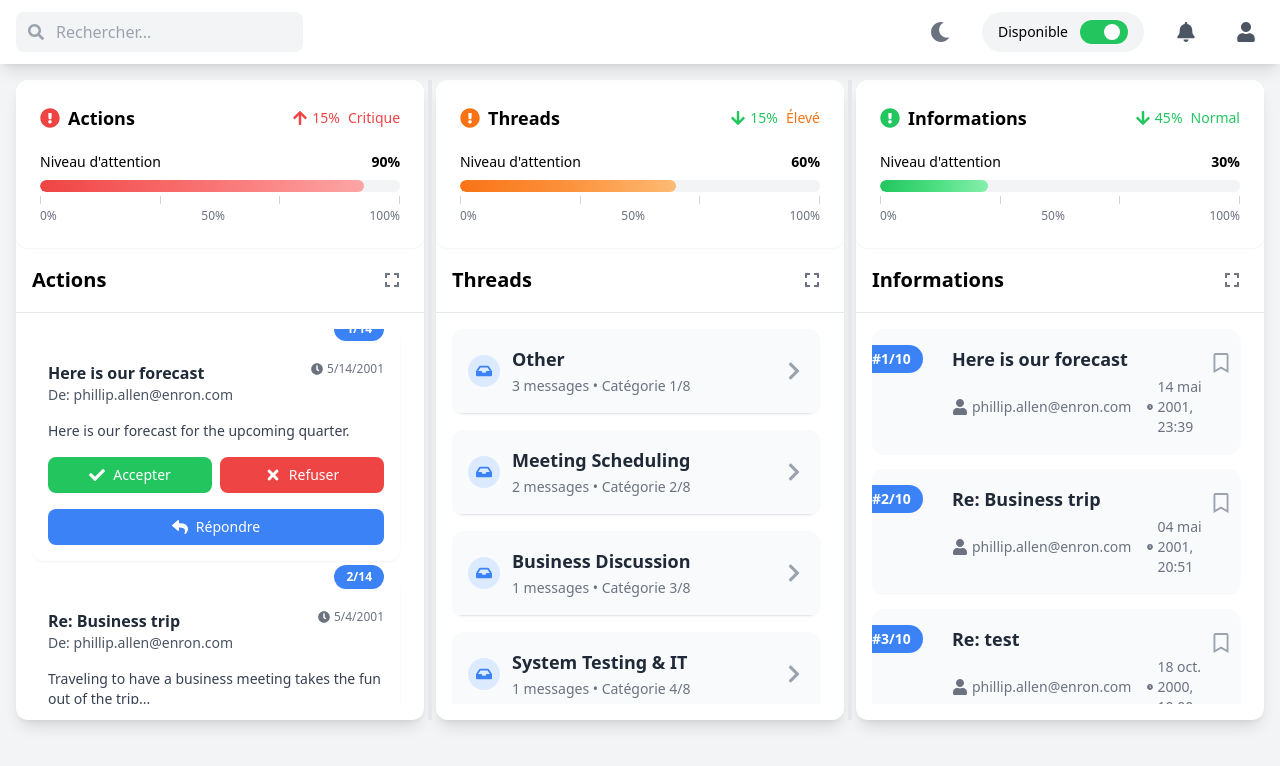
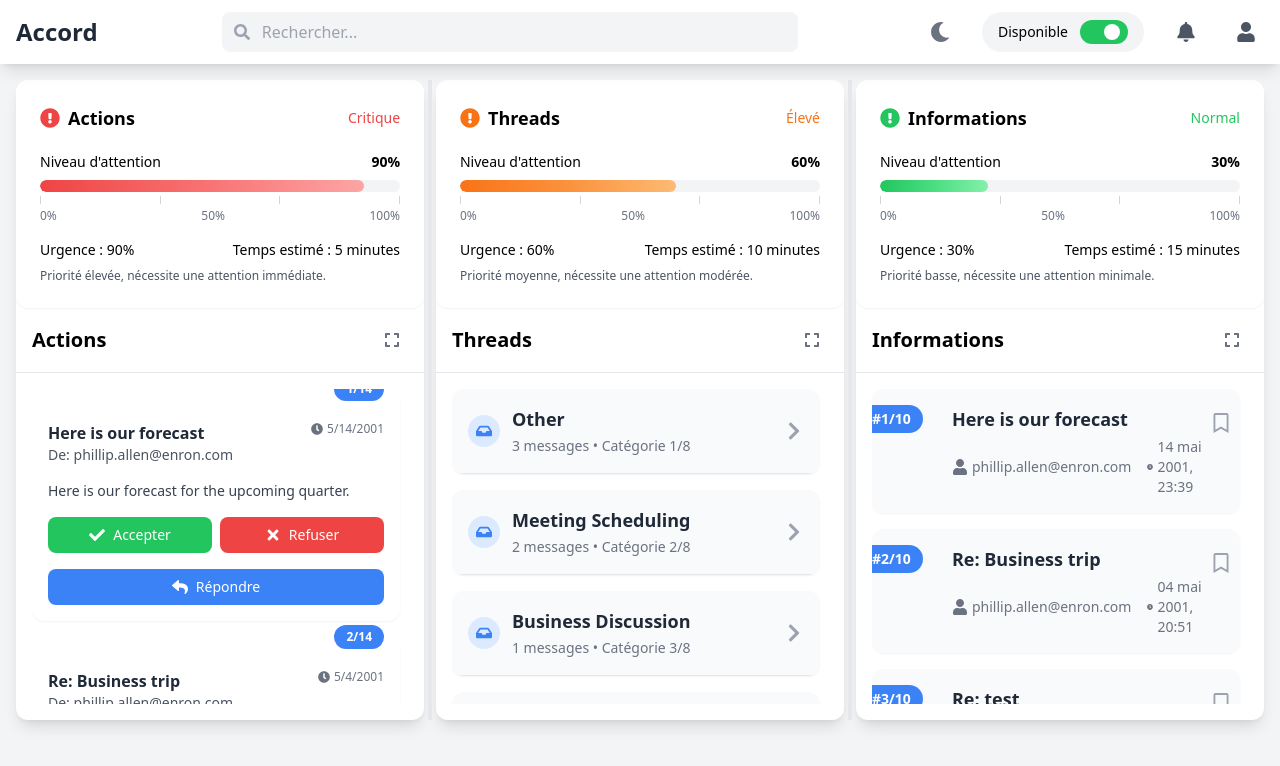
Before and after one commit to protolabo/accord, a React (Create React App) app in the folder frontend/react-app/: page / in a window 1280 px wide. Shown: the top 766 px of the page. Built offline with nearby package versions, Linux system fonts and the light colour scheme.

Commit message:
search bar, setting menu

```diff
--- a/frontend/react-app/src/components/AttentionGauge.tsx
+++ b/frontend/react-app/src/components/AttentionGauge.tsx
@@ -1,29 +1,38 @@
-import React from 'react';
-import { motion } from 'framer-motion';
-import { FaExclamationCircle, FaArrowUp, FaArrowDown } from 'react-icons/fa';
+import React from "react";
+import { motion } from "framer-motion";
+import { FaExclamationCircle, FaArrowUp, FaArrowDown } from "react-icons/fa";
 
 interface AttentionGaugeProps {
   level: number;
-  previousLevel: number | null;
+  previousLevel?: number | null;
   section: string;
+  estimatedTime: string;
 }
 
-const AttentionGauge: React.FC<AttentionGaugeProps> = ({ level, previousLevel, section }) => {
+const AttentionGauge: React.FC<AttentionGaugeProps> = ({
+  level,
+  previousLevel,
+  section,
+  estimatedTime,
+}) => {
   // Calculer la différence si previousLevel existe
-  const difference = previousLevel !== null ? level - previousLevel : null;
+  const difference =
+    previousLevel !== undefined && previousLevel !== null
+      ? level - previousLevel
+      : null;
 
   const getStatus = (level: number) => {
-    if (level >= 80) return { text: 'Critique', color: 'text-red-500' };
-    if (level >= 60) return { text: 'Élevé', color: 'text-orange-500' };
-    if (level >= 40) return { text: 'Modéré', color: 'text-yellow-500' };
-    return { text: 'Normal', color: 'text-green-500' };
+    if (level >= 80) return { text: "Critique", color: "text-red-500" };
+    if (level >= 60) return { text: "Élevé", color: "text-orange-500" };
+    if (level >= 40) return { text: "Modéré", color: "text-yellow-500" };
+    return { text: "Normal", color: "text-green-500" };
   };
 
   const getGradientColors = (level: number) => {
-    if (level >= 80) return 'from-red-500 via-red-400 to-red-300';
-    if (level >= 60) return 'from-orange-500 via-orange-400 to-orange-300';
-    if (level >= 40) return 'from-yellow-500 via-yellow-400 to-yellow-300';
-    return 'from-green-500 via-green-400 to-green-300';
+    if (level >= 80) return "from-red-500 via-red-400 to-red-300";
+    if (level >= 60) return "from-orange-500 via-orange-400 to-orange-300";
+    if (level >= 40) return "from-yellow-500 via-yellow-400 to-yellow-300";
+    return "from-green-500 via-green-400 to-green-300";
   };
 
   const status = getStatus(level);
@@ -47,7 +56,11 @@ const AttentionGauge: React.FC<AttentionGaugeProps> = ({ level, previousLevel, s
               ) : (
                 <FaArrowDown className="w-4 h-4 text-green-500" />
               )}
-              <span className={`text-sm ${difference > 0 ? 'text-red-500' : 'text-green-500'}`}>
+              <span
+                className={`text-sm ${
+                  difference > 0 ? "text-red-500" : "text-green-500"
+                }`}
+              >
                 {Math.abs(difference)}%
               </span>
             </motion.div>
@@ -70,12 +83,14 @@ const AttentionGauge: React.FC<AttentionGaugeProps> = ({ level, previousLevel, s
 
         <div className="w-full h-3 bg-gray-100 dark:bg-gray-700 rounded-full overflow-hidden">
           <motion.div
-            className={`h-full rounded-full bg-gradient-to-r ${getGradientColors(level)}`}
+            className={`h-full rounded-full bg-gradient-to-r ${getGradientColors(
+              level
+            )}`}
             initial={{ width: 0 }}
             animate={{ width: `${level}%` }}
             transition={{
               duration: 1,
-              ease: "easeOut"
+              ease: "easeOut",
             }}
           />
         </div>
@@ -92,6 +107,23 @@ const AttentionGauge: React.FC<AttentionGaugeProps> = ({ level, previousLevel, s
           <span className="text-xs text-gray-500 dark:text-gray-400">100%</span>
         </div>
       </div>
+
+      <div className="flex justify-between items-center mt-4">
+        <span className="text-sm font-medium dark:text-white">
+          Urgence : {level}%
+        </span>
+        <span className="text-sm font-medium dark:text-white">
+          Temps estimé : {estimatedTime}
+        </span>
+      </div>
+      <div className="mt-2 text-xs text-gray-600 dark:text-gray-300">
+        {section === "Actions" &&
+          "Priorité élevée, nécessite une attention immédiate."}
+        {section === "Threads" &&
+          "Priorité moyenne, nécessite une attention modérée."}
+        {section === "Informations" &&
+          "Priorité basse, nécessite une attention minimale."}
+      </div>
     </div>
   );
 };
--- a/frontend/react-app/src/data/mockData.ts
+++ b/frontend/react-app/src/data/mockData.ts
@@ -1,6 +1,6 @@
-import { Email, PriorityLevels , Notification } from '../components/types';
+import { Email, PriorityLevels, Notification } from "../components/types";
 
-export const mockEmails: Email[] =[
+export const mockEmails: Email[] = [
   {
     "Message-ID": "<18782981.1075855378110.JavaMail.evans@thyme>",
     Date: "Mon, 14 May 2001 16:39:00 -0700",
@@ -91,15 +91,22 @@ export const mockEmails: Email[] =[
     Body: "Thoughts on changes for next quarter.",
     Categories: ["Salary & Promotion"],
   },
-  ]
-export const mockNotifications = [
+];
+
+export const mockNotifications: Notification[] = [
   { id: "1", text: "Notification 1" },
   { id: "2", text: "Notification 2" },
-  { id: "3", text: "Notification 3" }
+  { id: "3", text: "Notification 3" },
 ];
 
-export const mockPriorityLevels :  PriorityLevels = {
+export const mockPriorityLevels: PriorityLevels = {
   Actions: 90,
   Threads: 60,
-  Informations: 30
+  Informations: 30,
 };
+
+export const mockEstimatedTimes = {
+  Actions: "5 minutes",
+  Threads: "10 minutes",
+  Informations: "15 minutes",
+};
--- a/frontend/react-app/src/pages/Home.tsx
+++ b/frontend/react-app/src/pages/Home.tsx
@@ -1,4 +1,4 @@
-import React, {useState, useEffect, useCallback, useRef} from "react";
+import React, { useState, useEffect, useCallback, useRef } from "react";
 import { motion } from "framer-motion";
 import {
   FaBell,
@@ -16,7 +16,13 @@ import ActionItem from "../components/ActionItem";
 import InfoItem from "../components/InfoItem";
 import ThreadSection from "../pages/ThreadSection";
 import ThreadDetail from "../components/ThreadDetail";
-import { mockEmails, mockNotifications, mockPriorityLevels } from "../data/mockData";
+import UserProfileModal from "../components/UserProfileModal";
+import {
+  mockEmails,
+  mockNotifications,
+  mockPriorityLevels,
+  mockEstimatedTimes,
+} from "../data/mockData";
 import type { Email } from "../components/types";
 import ResizeHandle from "../components/ResizeHandle";
 
@@ -35,7 +41,7 @@ interface HomeState {
   isResizing: boolean;
   resizingIndex: number | null;
   startX: number;
-  startSizes: {[key: string]: number};
+  startSizes: { [key: string]: number };
 }
 
 const Home: React.FC = () => {
@@ -110,37 +116,48 @@ const Home: React.FC = () => {
   };
 
   const toggleNotifications = () => {
-    setState((prev) => ({ ...prev, showNotifications: !prev.showNotifications }));
+    setState((prev) => ({
+      ...prev,
+      showNotifications: !prev.showNotifications,
+    }));
   };
 
   const toggleProfileOptions = () => {
-    setState((prev) => ({ ...prev, showProfileOptions: !prev.showProfileOptions }));
+    setState((prev) => ({
+      ...prev,
+      showProfileOptions: !prev.showProfileOptions,
+    }));
   };
 
   // resize section
-  const handleSectionResize = (sectionName: string, action: 'expand' | 'collapse' | 'reset') => {
-    setState(prev => {
+  const handleSectionResize = (
+    sectionName: string,
+    action: "expand" | "collapse" | "reset"
+  ) => {
+    setState((prev) => {
       const newSizes = { ...prev.sectionSizes };
 
-      if (action === 'expand') {
-        Object.keys(newSizes).forEach(key => {
+      if (action === "expand") {
+        Object.keys(newSizes).forEach((key) => {
           if (key === sectionName) {
             newSizes[key] = 2;
           } else {
             newSizes[key] = 0.5;
           }
         });
-      } else if (action === 'collapse') {
+      } else if (action === "collapse") {
         newSizes[sectionName] = 0.5;
 
         // Ajuster les autres sections
-        const otherSections = Object.keys(newSizes).filter(k => k !== sectionName);
-        otherSections.forEach(key => {
+        const otherSections = Object.keys(newSizes).filter(
+          (k) => k !== sectionName
+        );
+        otherSections.forEach((key) => {
           newSizes[key] = 1.25;
         });
       } else {
         // Réinitialiser toutes les sections à taille égale
-        Object.keys(newSizes).forEach(key => {
+        Object.keys(newSizes).forEach((key) => {
           newSizes[key] = 1;
         });
       }
@@ -149,38 +166,40 @@ const Home: React.FC = () => {
     });
   };
 
-
   const handleThreadSelect = (email: Email) => {
-    setState(prev => ({
+    setState((prev) => ({
       ...prev,
       selectedThread: email,
-      showThreadDetail: true
+      showThreadDetail: true,
     }));
   };
 
   const handleBackToList = () => {
-    setState(prev => ({
+    setState((prev) => ({
       ...prev,
       selectedThread: null,
-      showThreadDetail: false
+      showThreadDetail: false,
     }));
   };
 
   // resize again - Gestionnaire evenement
-  const handleResizeStart = useCallback((index: number, clientX: number) => {
-
+  const handleResizeStart = useCallback(
+    (index: number, clientX: number) => {
       const sectionSizes = { ...state.sectionSizes };
 
-    setState(prev => ({
+      setState((prev) => ({
         ...prev,
         isResizing: true,
         resizingIndex: index,
         startX: clientX,
-      startSizes: { ...sectionSizes }
+        startSizes: { ...sectionSizes },
       }));
-  }, [state.sectionSizes]);
+    },
+    [state.sectionSizes]
+  );
 
-  const handleMouseMove = useCallback((e: MouseEvent) => {
+  const handleMouseMove = useCallback(
+    (e: MouseEvent) => {
       if (!state.isResizing || state.resizingIndex === null) return;
 
       const deltaX = e.clientX - state.startX;
@@ -217,39 +236,48 @@ const Home: React.FC = () => {
       newSizes[leftSection] = newLeftSize;
       newSizes[rightSection] = newRightSize;
 
-    setState(prev => ({
+      setState((prev) => ({
         ...prev,
-      sectionSizes: newSizes
+        sectionSizes: newSizes,
       }));
-  }, [state.isResizing, state.resizingIndex, state.startX, state.startSizes, state.sectionSizes]);
+    },
+    [
+      state.isResizing,
+      state.resizingIndex,
+      state.startX,
+      state.startSizes,
+      state.sectionSizes,
+    ]
+  );
 
   const handleMouseUp = useCallback(() => {
-    setState(prev => ({
+    setState((prev) => ({
       ...prev,
       isResizing: false,
-      resizingIndex: null
+      resizingIndex: null,
     }));
   }, []);
 
   useEffect(() => {
     if (state.isResizing) {
-      window.addEventListener('mousemove', handleMouseMove);
-      window.addEventListener('mouseup', handleMouseUp);
+      window.addEventListener("mousemove", handleMouseMove);
+      window.addEventListener("mouseup", handleMouseUp);
     }
 
     return () => {
-      window.removeEventListener('mousemove', handleMouseMove);
-      window.removeEventListener('mouseup', handleMouseUp);
+      window.removeEventListener("mousemove", handleMouseMove);
+      window.removeEventListener("mouseup", handleMouseUp);
     };
   }, [state.isResizing, handleMouseMove, handleMouseUp]);
 
-
   // Calcul de la largeur totale pour normaliser les tailles
-  const totalSize = Object.values(state.sectionSizes || {
+  const totalSize = Object.values(
+    state.sectionSizes || {
       Actions: 1,
       Threads: 1,
-    Informations: 1
-  }).reduce((a, b) => a + b, 0);
+      Informations: 1,
+    }
+  ).reduce((a, b) => a + b, 0);
 
   return (
     <div className="min-h-screen bg-gray-100 dark:bg-gray-900 transition-colors duration-200">
@@ -261,6 +289,9 @@ const Home: React.FC = () => {
         <div className="max-w-7xl mx-auto px-4 py-3">
           <div className="flex justify-between items-center">
             <div className="flex items-center">
+              <span className="text-2xl font-bold text-gray-800 dark:text-white">
+                Accord
+              </span>
               {state.showThreadDetail && (
                 <motion.button
                   initial={{ opacity: 0 }}
@@ -273,8 +304,9 @@ const Home: React.FC = () => {
                   <FaArrowLeft className="text-xl text-gray-600 dark:text-gray-300" />
                 </motion.button>
               )}
+            </div>
             {/* Barre de recherche */}
-                <div className="flex-1 max-w-xl">
+            <div className="flex-1 max-w-xl mx-auto">
               <div className="relative">
                 <FaSearch className="absolute left-3 top-1/2 transform -translate-y-1/2 text-gray-400" />
                 <input
@@ -287,9 +319,6 @@ const Home: React.FC = () => {
                 />
               </div>
             </div>
-              </div>
-
-
             <div className="flex items-center space-x-6">
               <motion.button
                 whileHover={{ scale: 1.1 }}
@@ -373,19 +402,7 @@ const Home: React.FC = () => {
                   <FaUser className="text-xl text-gray-600 dark:text-gray-300" />
                 </motion.button>
                 {state.showProfileOptions && (
-                      <div className="absolute right-0 mt-2 w-48 bg-white dark:bg-gray-800 shadow-lg rounded-lg p-4">
-                        <h3 className="text-lg font-semibold dark:text-white">
-                          Profil
-                        </h3>
-                        <ul className="mt-2 space-y-2">
-                          <li className="text-sm text-gray-600 dark:text-gray-300 cursor-pointer">
-                            Settings
-                          </li>
-                          <li className="text-sm text-red-600 dark:text-red-400 cursor-pointer">
-                            Déconnexion
-                          </li>
-                        </ul>
-                      </div>
+                  <UserProfileModal onClose={toggleProfileOptions} />
                 )}
               </div>
             </div>
@@ -412,58 +429,72 @@ const Home: React.FC = () => {
           <div
             ref={containerRef}
             className="flex flex-col md:flex-row justify-center items-stretch gap-0 max-w-7xl mx-auto"
-                  style={{cursor: state.isResizing ? 'col-resize' : 'default'}}
+            style={{ cursor: state.isResizing ? "col-resize" : "default" }}
           >
             {["Actions", "Threads", "Informations"].map((section, index) => {
               // Calculer le pourcentage de largeur
-                  const sizePercent = (state.sectionSizes[section] / totalSize) * 100;
+              const sizePercent =
+                (state.sectionSizes[section] / totalSize) * 100;
               const isExpanded = state.sectionSizes[section] > 1;
 
               return (
                 <React.Fragment key={section}>
                   <motion.div
-                            ref={(el) => { sectionRefs.current[index] = el; }}
+                    ref={(el) => {
+                      sectionRefs.current[index] = el;
+                    }}
                     layout
-                            animate={{width: `${sizePercent}%`}}
+                    animate={{ width: `${sizePercent}%` }}
                     transition={{
                       type: state.isResizing ? "tween" : "spring",
                       duration: state.isResizing ? 0 : 0.3,
                       stiffness: 300,
-                              damping: 30
+                      damping: 30,
                     }}
                     className="w-full md:h-[calc(100vh-160px)] bg-white dark:bg-gray-800 shadow-lg rounded-xl
                   overflow-hidden flex flex-col select-none"
-                            style={{userSelect: state.isResizing ? 'none' : 'auto'}}
+                    style={{ userSelect: state.isResizing ? "none" : "auto" }}
                   >
                     <AttentionGauge
                       level={mockPriorityLevels[section]}
-                              previousLevel={75}
+                      previousLevel={null} // or provide an actual previous level if available
                       section={section}
+                      estimatedTime={
+                        mockEstimatedTimes[
+                          section as keyof typeof mockEstimatedTimes
+                        ]
+                      }
                     />
 
                     <div className="p-4 border-b dark:border-gray-700">
                       <div className="flex justify-between items-center">
-                              <h2 className="text-xl font-bold dark:text-white">{section}</h2>
+                        <h2 className="text-xl font-bold dark:text-white">
+                          {section}
+                        </h2>
                         <div className="flex space-x-2">
                           {isExpanded ? (
                             <motion.button
-                                        whileHover={{scale: 1.1}}
-                                        whileTap={{scale: 0.95}}
-                                        onClick={() => handleSectionResize(section, 'reset')}
+                              whileHover={{ scale: 1.1 }}
+                              whileTap={{ scale: 0.95 }}
+                              onClick={() =>
+                                handleSectionResize(section, "reset")
+                              }
                               className="p-2 rounded-full hover:bg-gray-100 dark:hover:bg-gray-700"
                               title="Réinitialiser"
                             >
-                                      <FaCompress className="text-gray-500 dark:text-gray-400"/>
+                              <FaCompress className="text-gray-500 dark:text-gray-400" />
                             </motion.button>
                           ) : (
                             <motion.button
-                                        whileHover={{scale: 1.1}}
-                                        whileTap={{scale: 0.95}}
-                                        onClick={() => handleSectionResize(section, 'expand')}
+                              whileHover={{ scale: 1.1 }}
+                              whileTap={{ scale: 0.95 }}
+                              onClick={() =>
+                                handleSectionResize(section, "expand")
+                              }
                               className="p-2 rounded-full hover:bg-gray-100 dark:hover:bg-gray-700"
                               title="Agrandir"
                             >
-                                      <FaExpand className="text-gray-500 dark:text-gray-400"/>
+                              <FaExpand className="text-gray-500 dark:text-gray-400" />
                             </motion.button>
                           )}
                         </div>
@@ -486,12 +517,12 @@ const Home: React.FC = () => {
                               email={email}
                               actionNumber={idx + 1}
                               totalActions={filteredEmails.length}
-                                          totalProgress={`${idx + 1}/${
-                                              Object.keys(groupedEmails).reduce(
+                              totalProgress={`${idx + 1}/${Object.keys(
+                                groupedEmails
+                              ).reduce(
                                 (acc, key) => acc + groupedEmails[key].length,
                                 0
-                                              )
-                                          }`}
+                              )}`}
                             />
                           ))}
                         </div>
@@ -510,7 +541,8 @@ const Home: React.FC = () => {
                     </div>
                   </motion.div>
 
-                        {index < ["Actions", "Threads", "Informations"].length - 1 && (
+                  {index <
+                    ["Actions", "Threads", "Informations"].length - 1 && (
                     <ResizeHandle
                       index={index}
                       onResizeStart={handleResizeStart}
```
Lines whose indentation alone changed are shown as unchanged.
